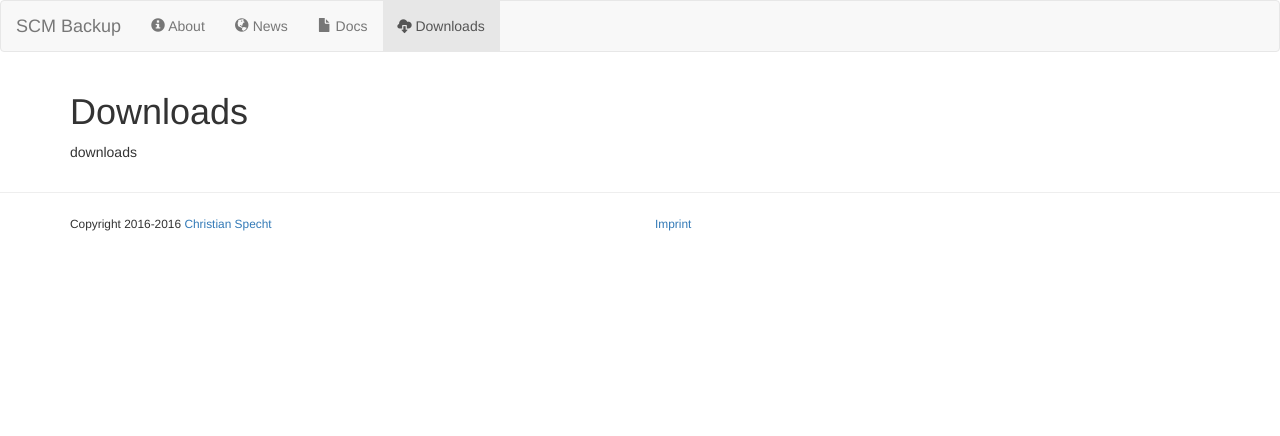
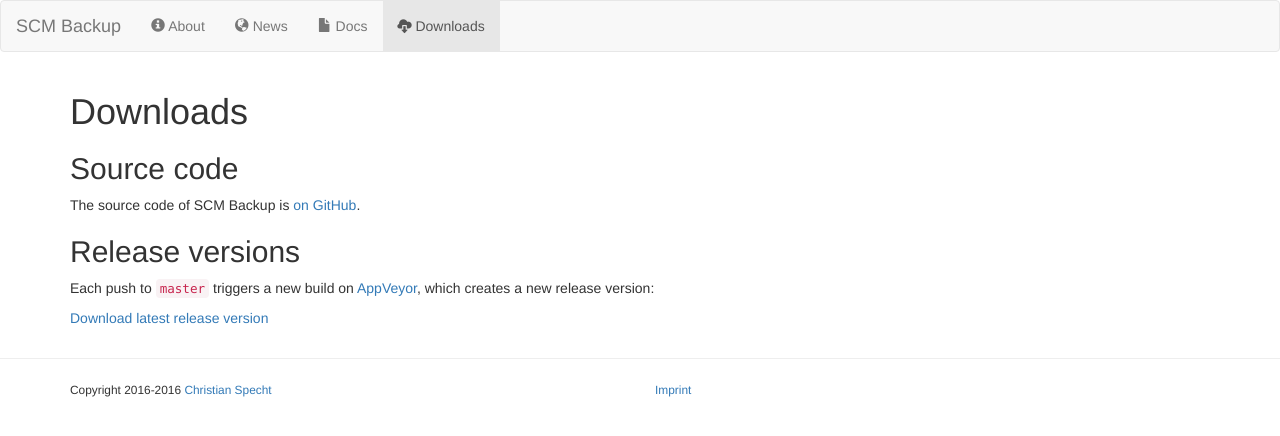
Before and after one commit to christianspecht/scm-backup-site, a Jekyll site: the page built from downloads.md, in a window 1280 px wide. Shown: the top 436 px of the page. Built offline with Jekyll 4.4.1, drawn with Linux system fonts in a browser that asks for light colours; nearby versions of some CDN libraries.

Commit message:
fill docs & download pages

```diff
--- a/downloads.md
+++ b/downloads.md
@@ -4,4 +4,13 @@ title: Downloads
 permalink: /downloads/
 ---
 
-downloads
+
+## Source code
+
+The source code of SCM Backup is [on GitHub](https://github.com/christianspecht/scm-backup/).
+
+## Release versions
+
+Each push to `master` triggers a new build on [AppVeyor](https://appveyor.com/), which creates a new release version:
+
+[Download latest release version](https://ci.appveyor.com/project/ChristianSpecht/scm-backup/build/artifacts)
```
Also changed, not shown: docs.md (+2 -1 lines).
